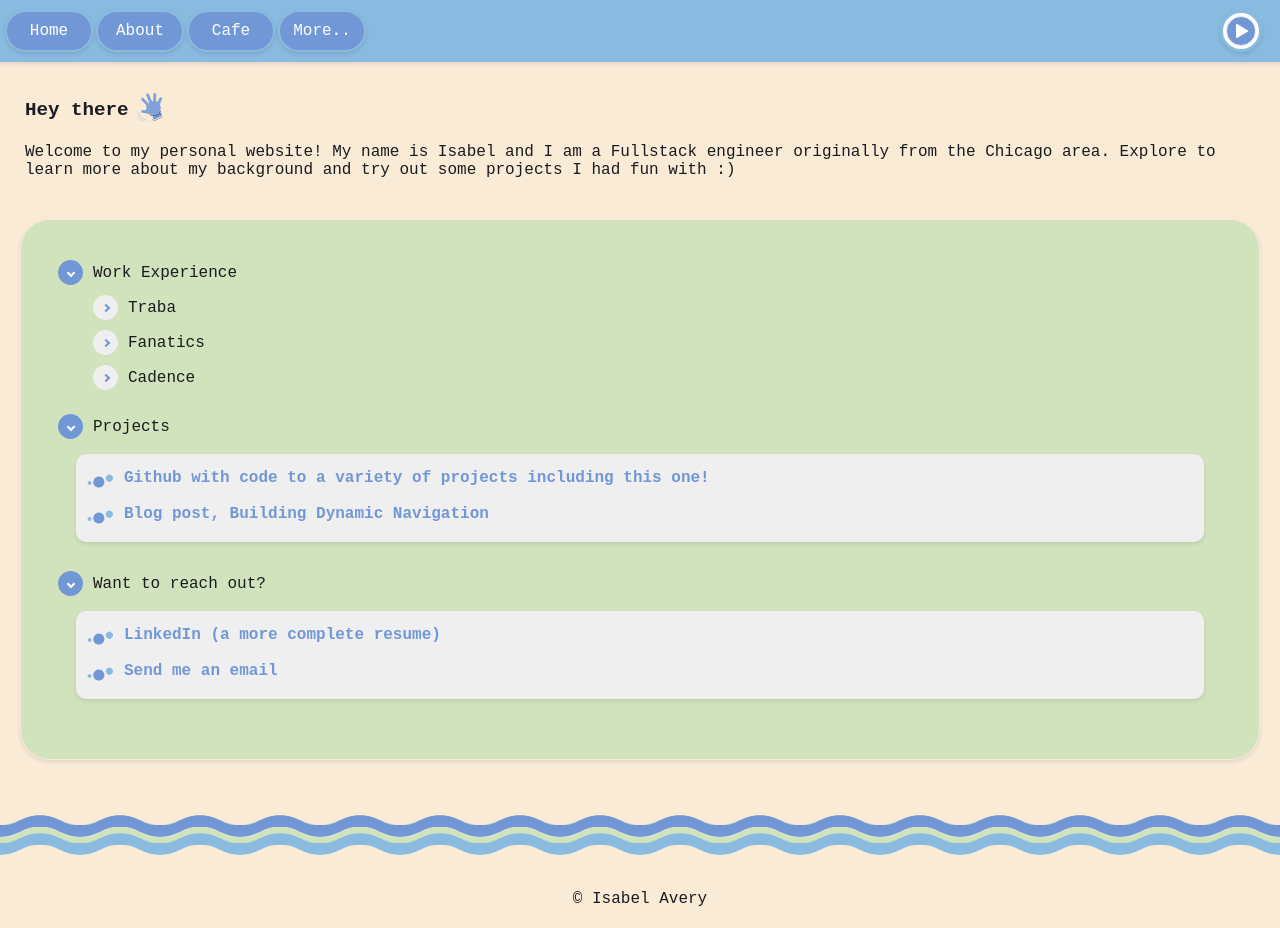
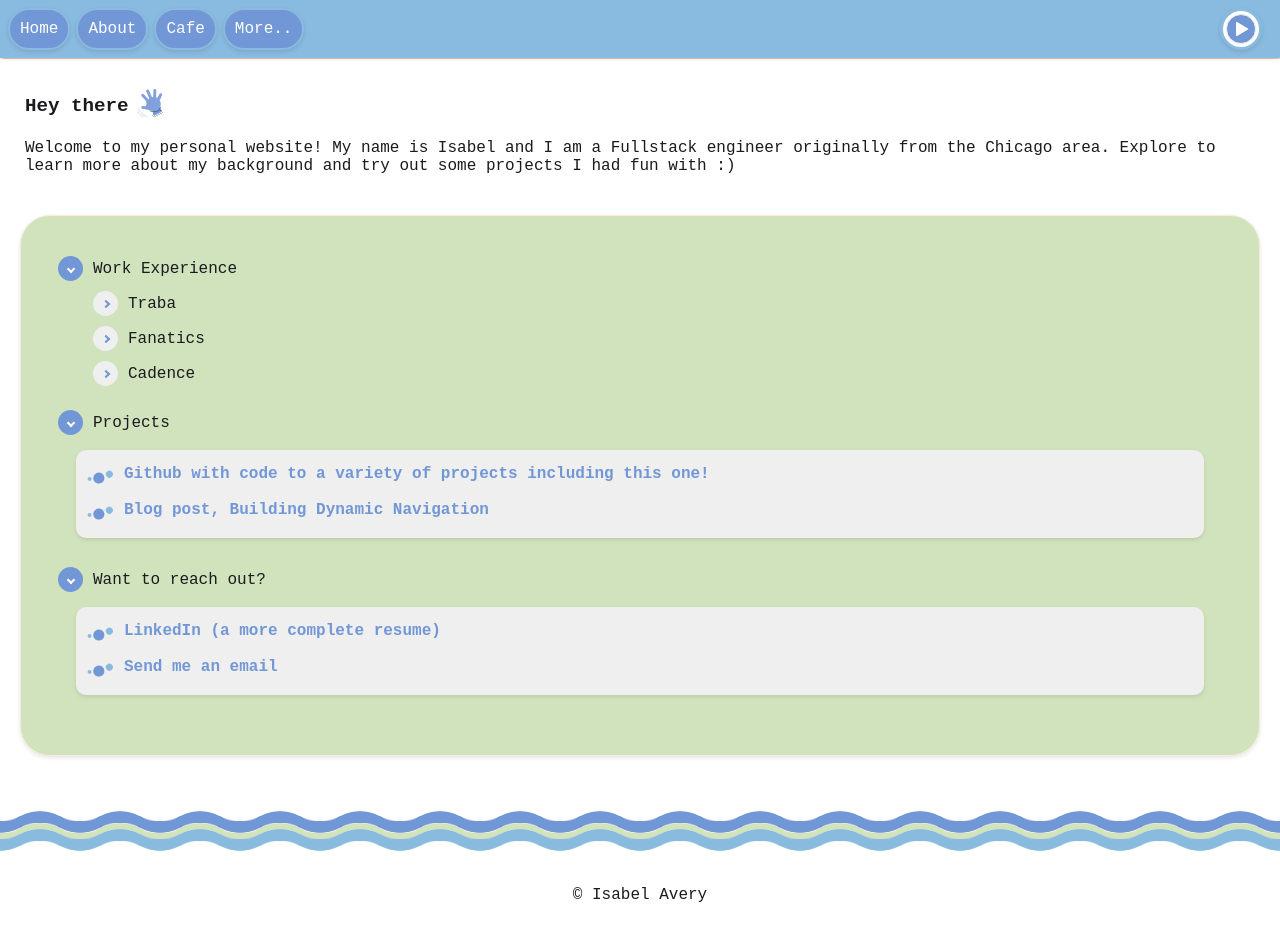
Before and after one commit to isabelmavery/portfolio, a React (Vite) app in the folder client/: page / in a window 1280 px wide. Built offline with nearby package versions, Linux system fonts and the light colour scheme; no server answers.

Commit message:
style: reverse reverse

```diff
--- a/client/src/App/App.css
+++ b/client/src/App/App.css
@@ -44,7 +44,7 @@ html,
 #root {
   height: 100dvh;
   font-size: 1rem;
-  background-color: var(--primary-background-color);
+  background-color: var(--basic-box-shadow);
 }
 
 @media screen and (max-width: 425px) {
@@ -65,7 +65,7 @@ html,
   justify-content: flex-start;
   align-items: flex-start;
   background-color: var(--pretty-blue);
-  box-shadow: var(--basic-box-shadow);
+  box-shadow: var(--shadow-elevation-low);
 }
 
 .content-container {
@@ -80,13 +80,11 @@ html,
 }
 
 .menu-item {
-  width: 64px;
-  text-align: center;
   padding: 10px;
   border: 2px solid var(--pretty-blue);
   background-color: var(--pretty-purple);
   border-radius: 30px;
-  margin: 10px 5px;
+  margin: 8px;
   margin-right: -2px;
   box-shadow: var(--basic-box-shadow);
 }
```
